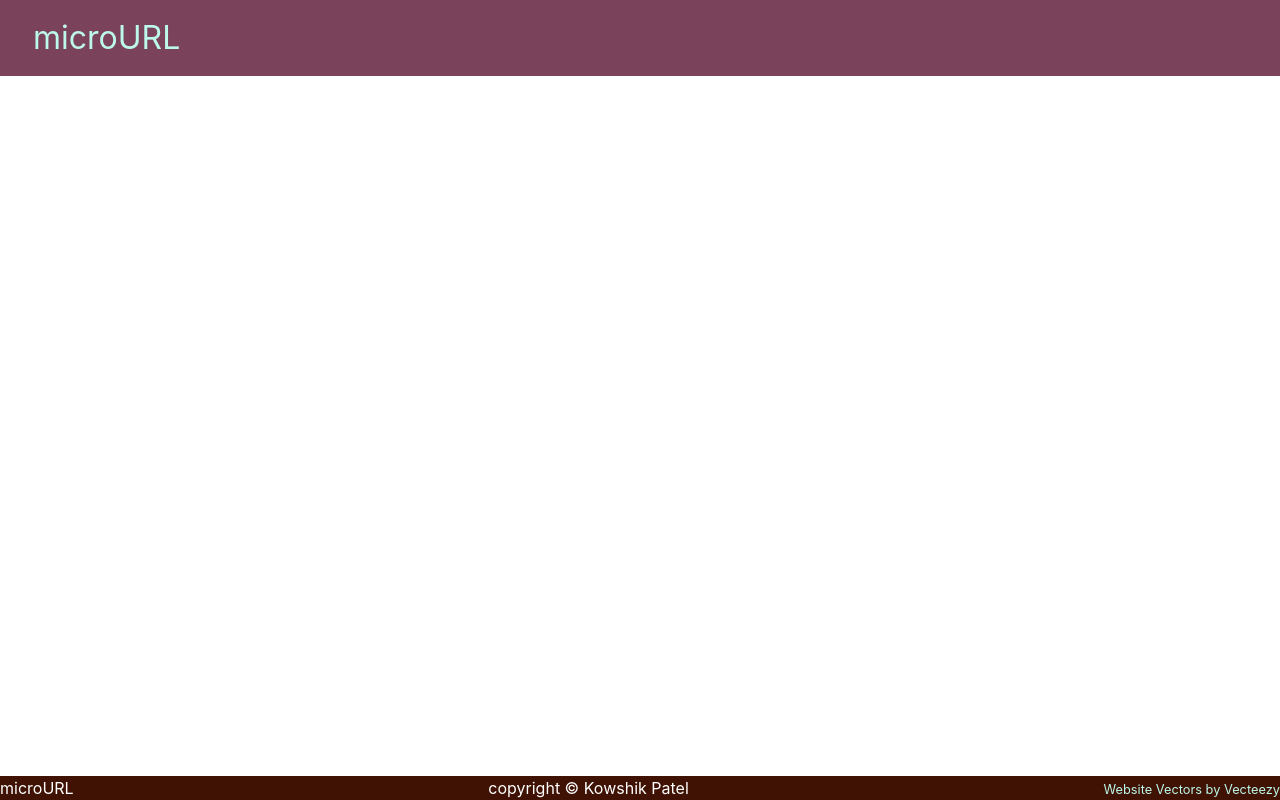
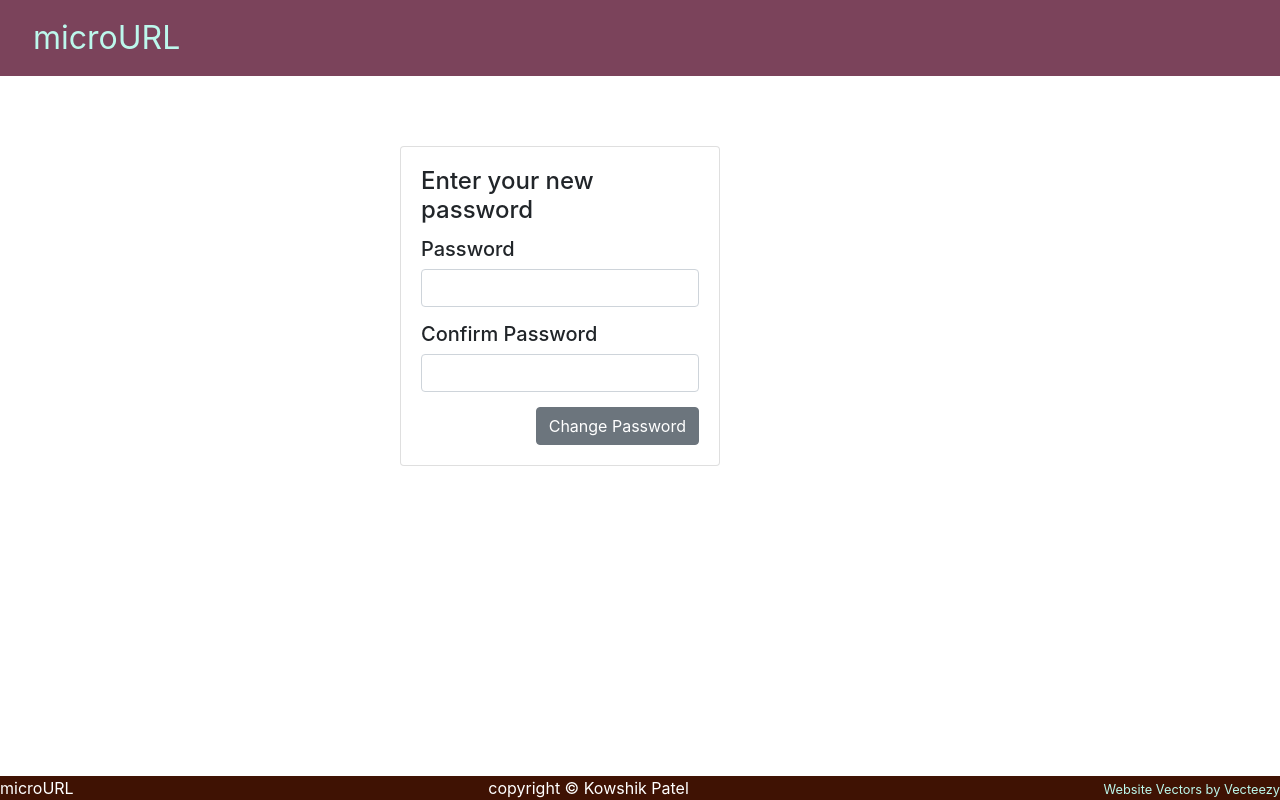
Before and after one commit to KowshikEPatel/urlshortnerfe, a React (Create React App) app: page /resetpassword/1 in a window 1280 px wide. Built offline with nearby package versions, Linux system fonts and the light colour scheme.

Commit message:
reset password bug fixes

```diff
--- a/src/App.js
+++ b/src/App.js
@@ -10,6 +10,7 @@ import Footer from './Components/Footer'
 import NewUser from './Components/NewUser'
 import UserValidate from './Components/UserValidate'
 import UserActivated from './Components/UserActivated'
+import ResetPassword from './Components/ResetPassword'
 
 function App() {
   const [isLoggedIn, setIsLoggedIn] = useState(false)
@@ -31,6 +32,9 @@ function App() {
                 <Route exact path="/useractivated">
                     <UserActivated/>
                 </Route>
+                <Route path="/resetpassword/:str">
+                    <ResetPassword />
+                </Route>
               </Switch>
               <Footer/>
             </Router>
--- a/src/Components/ResetPassword.js
+++ b/src/Components/ResetPassword.js
@@ -1,6 +1,6 @@
 
 import {useParams} from 'react-router-dom'
-import {useState} from 'react'
+import {useState, useEffect} from 'react'
 
 
 export default function ResetPassword(){
@@ -18,11 +18,11 @@ export default function ResetPassword(){
     const handleChangeConfirmPassword = (e)=>{
         setConfirmpassword(e.target.value)
     }
-    const comparepasswords=()=>{
-        if(password===confirmPassword){
+    useEffect(()=>{
+        if(password!==confirmPassword){
             setDisplaypara("block")
         }
-    }
+    },[password,confirmPassword])
 
     const sendNewPassword=()=>{
 
@@ -43,7 +43,7 @@ export default function ResetPassword(){
           <h5>Password</h5>
           <input type="password" width="100px" className="form-control" style={{marginBottom:"15px"}}  onChange={handleChangePassword} value={password}></input>
           <h5>Confirm Password</h5>
-          <input type="password" width="100px" className="form-control" style={{marginBottom:"15px"}} onPointerOut={comparepasswords} onChange={handleChangeConfirmPassword} value={confirmPassword}></input>
+          <input type="password" width="100px" className="form-control" style={{marginBottom:"15px"}}  onChange={handleChangeConfirmPassword} value={confirmPassword}></input>
                <div style={{textAlign:"right"}}>
                <button className="btn btn-secondary" onClick={sendNewPassword}>Change Password</button>
               <p style={{display:displaypara}}>Passwords do not match</p>
```
